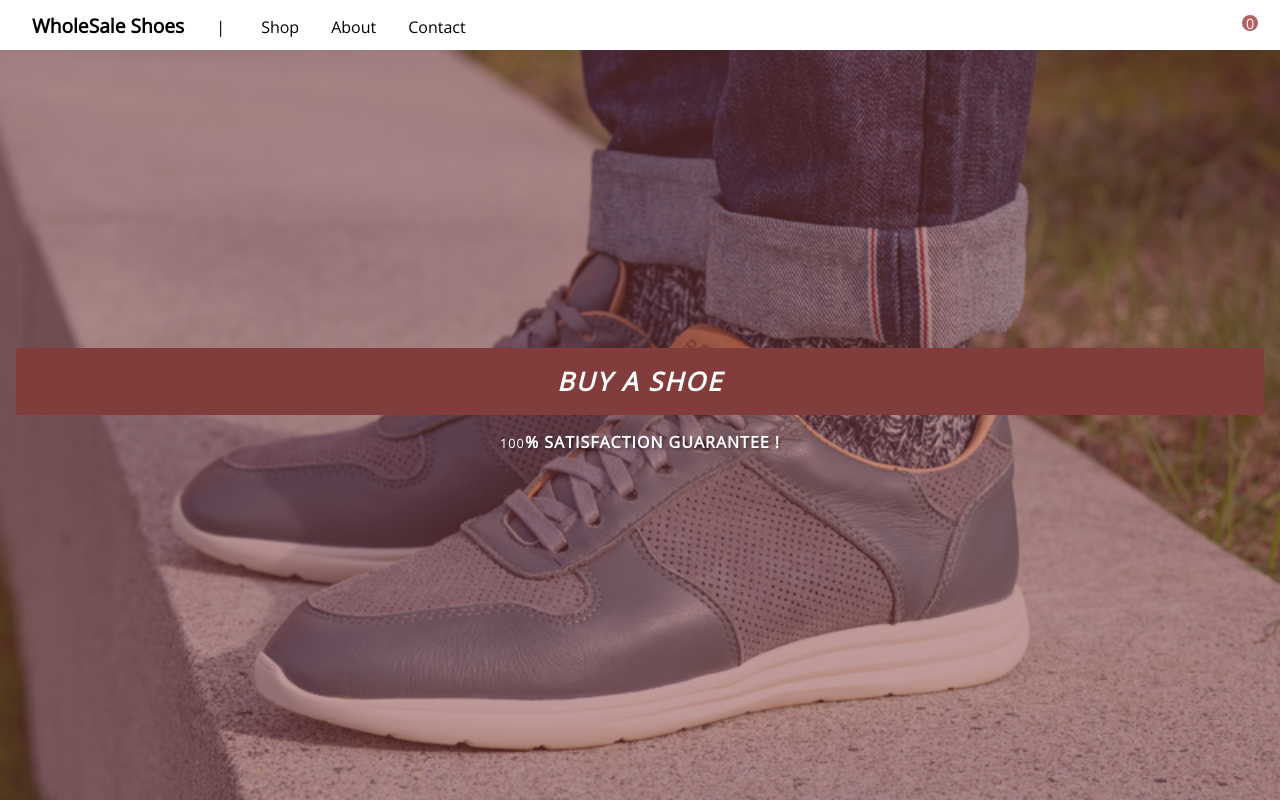
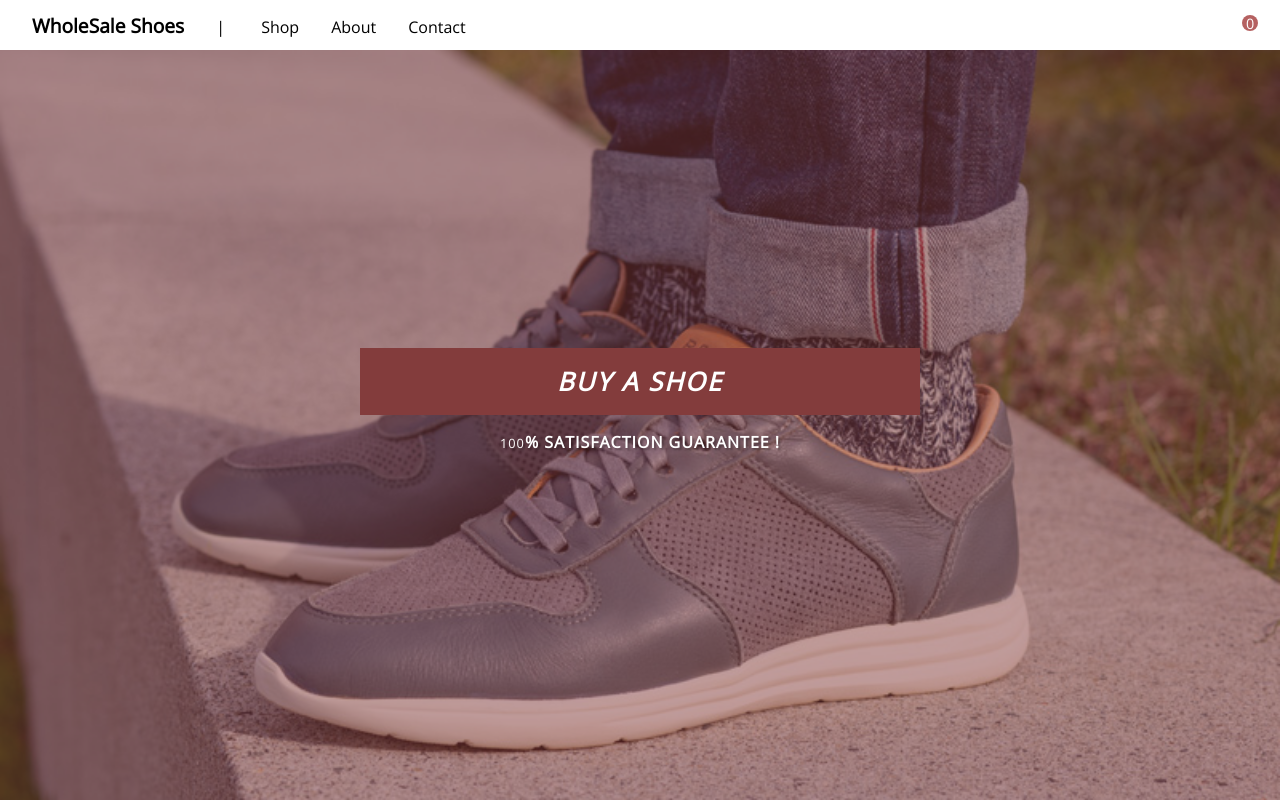
Before and after one commit to jenseneducation-Aleksander-Dimitrijevic/webshop-grupp-projekt, a Vue app: page / in a window 1280 px wide. Built offline with nearby package versions, Linux system fonts and the light colour scheme.

Commit message:
change max width of showcase content

```diff
--- a/src/components/Banner.vue
+++ b/src/components/Banner.vue
@@ -33,6 +33,7 @@ export default {};
   .showcase-content {
     width: 100%;
     margin: auto;
+    max-width: 560px;
     text-align: center;
     position: relative;
     a {
```
